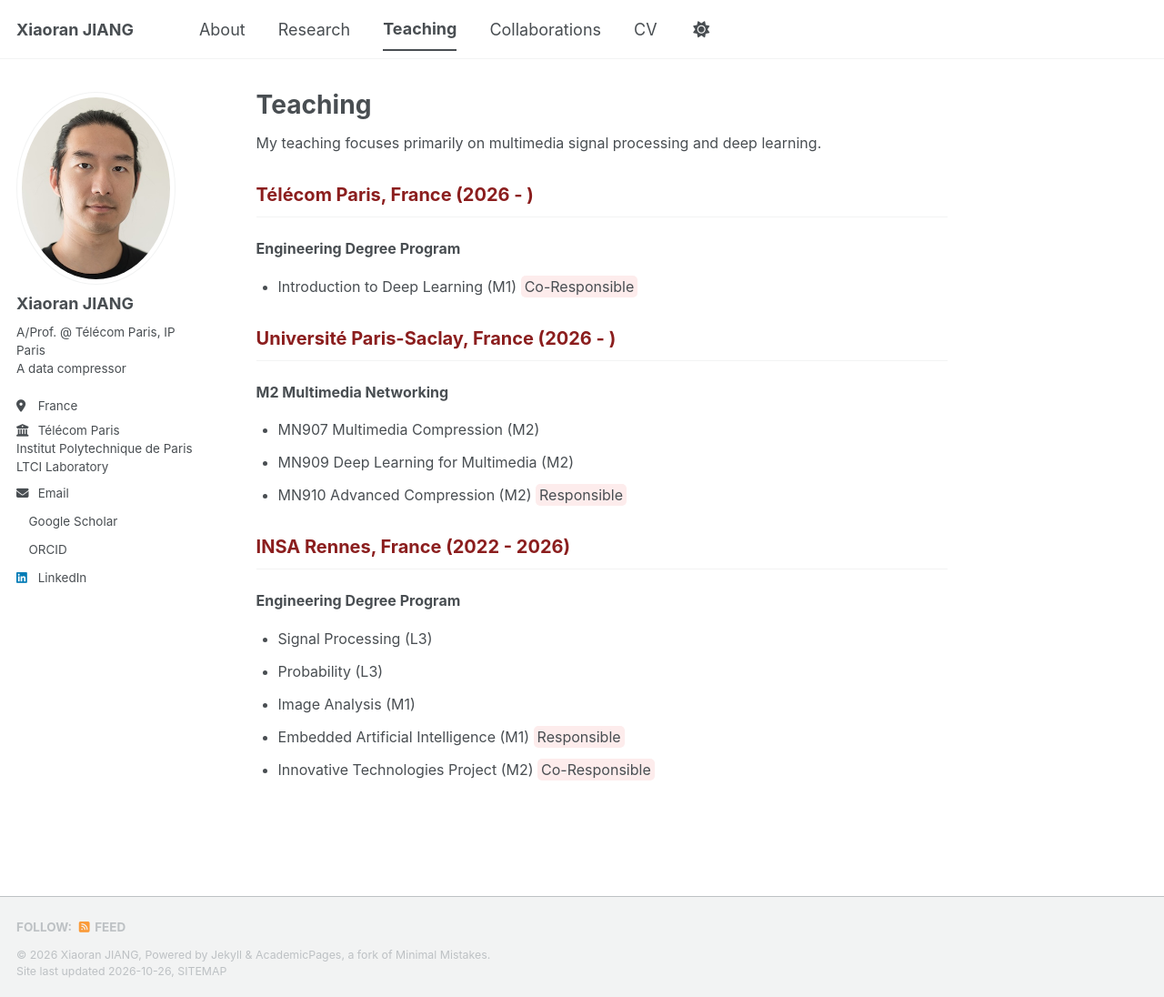
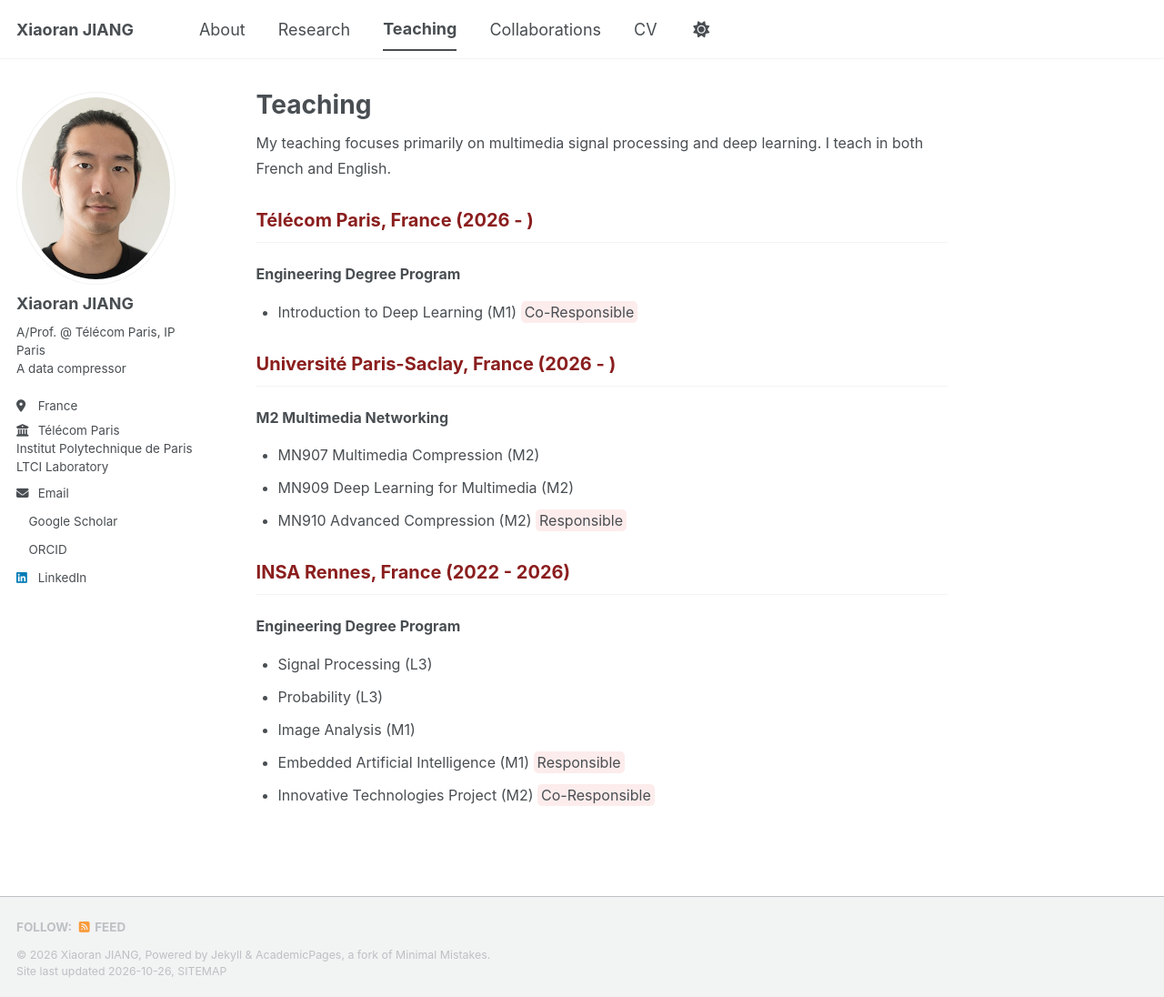
Before and after one commit to xiaoranjiang/xiaoranjiang.github.io, a Jekyll site: the page built from _pages/teaching.md, in a window 1280 px wide and 1096 px high. Shown: the whole window at 91% size. Built offline with Jekyll 4.4.1, drawn with Linux system fonts in a browser that asks for light colours; a style sheet for code colours, icons or effects is not loaded.

Commit message:
Update teaching.md

```diff
--- a/_pages/teaching.md
+++ b/_pages/teaching.md
@@ -4,7 +4,7 @@ permalink: /teaching/
 author_profile: true
 ---
 
-My teaching focuses primarily on multimedia signal processing and deep learning.
+My teaching focuses primarily on multimedia signal processing and deep learning. I teach in both French and English.
 
 ## <span style="color:#8B1E1E;">Télécom Paris, France (2026 - )</span>
 ### Engineering Degree Program
```
